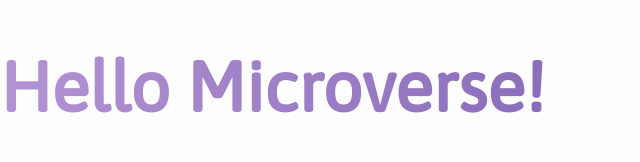
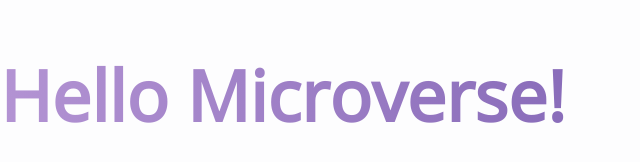
Before and after one commit to aima98/Hello-Microverse-Project, a website: page index.html in a window 1280 px wide. Shown: the whole page, without its empty margins (0-640 px from the left). Drawn offline with nearby package versions, Linux system fonts and the light colour scheme.

Commit message:
Modify style.css file

```diff
--- a/style.css
+++ b/style.css
@@ -1,11 +1,10 @@
-@import url("https://fonts.googleapis.com/css2?family=Asap&family=Roboto:ital,wght@0,500;0,900;1,500&display=swap");
+@import url(https://fonts.googleapis.com/css?family=Open+Sans);
 body {
   margin: 0;
   padding: 0;
-  font-family: "Asap", sans-serif;
+  font-family: "Open Sans", sans-serif;
   background-color: #fdfdfe;
 }
-
 h1 {
   background-color: purple;
   font-size: 70px;
```
